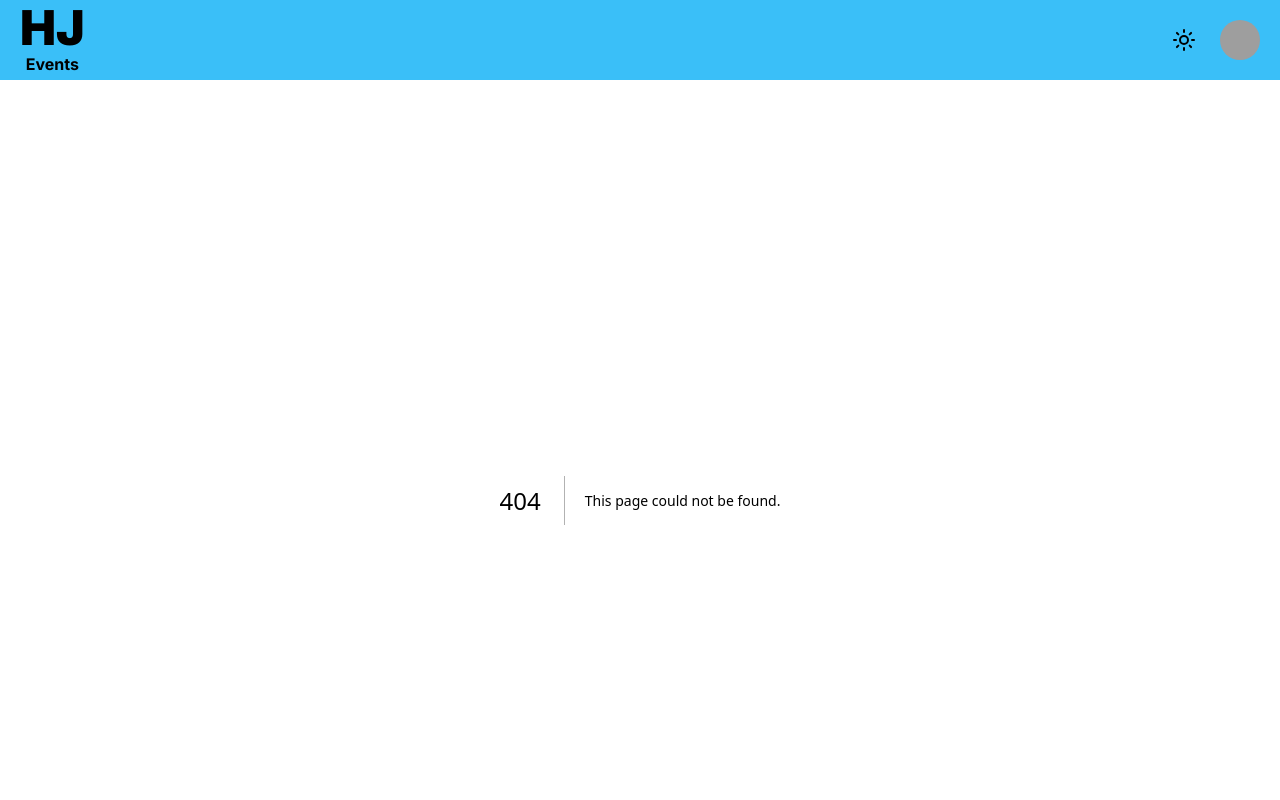
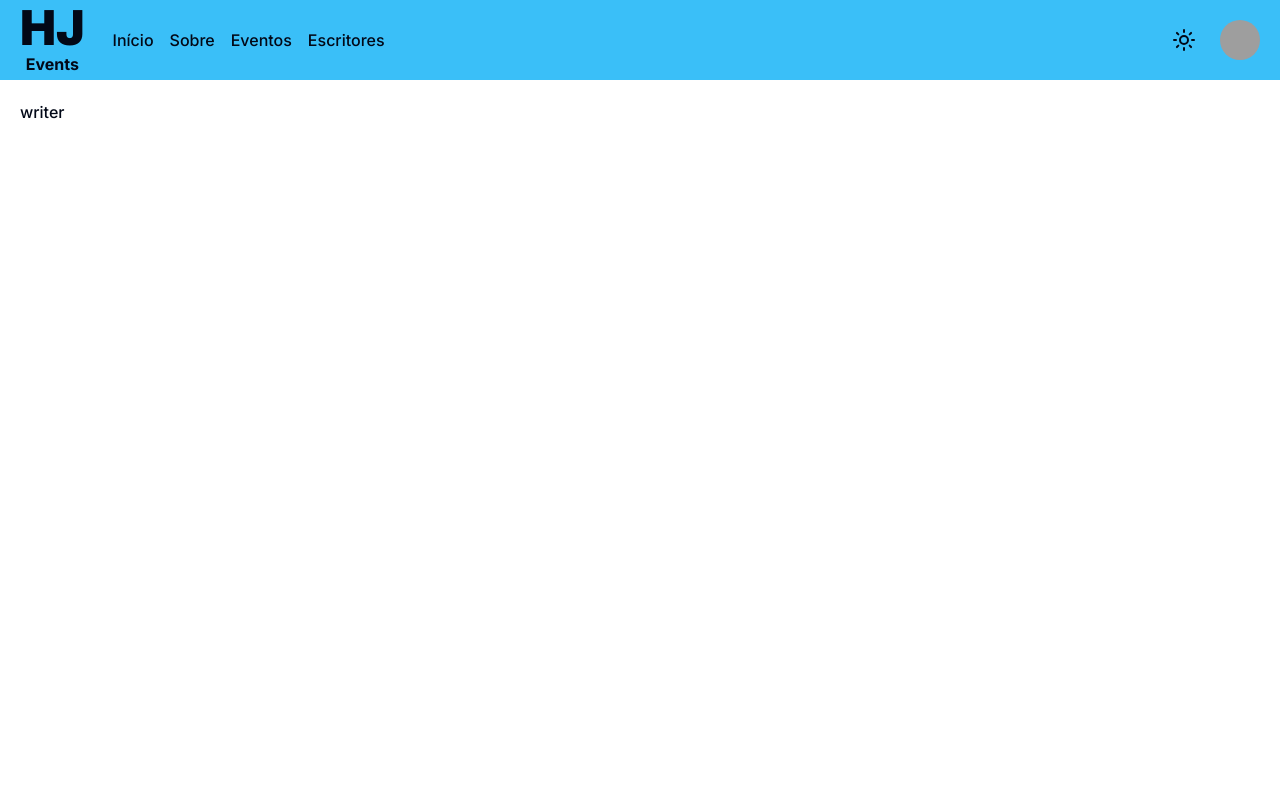
Before and after one commit to LuanKMS/jh-events, a Next.js app: page /writer in a window 1280 px wide. Before the commit this address had no page. Shown: the top 800 px of the page. Built offline with nearby package versions, Linux system fonts and the light colour scheme; grey boxes are pictures that could not be loaded.

Commit message:
CREATED writer router; UPDATED insert nav bar

```diff
--- /dev/null
+++ b/app/writer/page.tsx
@@ -0,0 +1,7 @@
+export default function Writer(){
+  return(
+    <>
+      <h1>writer</h1>
+    </>
+  )
+}
--- a/components/wrapper/header.tsx
+++ b/components/wrapper/header.tsx
@@ -3,12 +3,27 @@ import { UserCog, LogOut } from "lucide-react"
 import { toggleTheme } from "../index"
 import { dropMenu, avatar } from "../ui/index"
 import { Logo } from "./logo"
+import Link from "next/link"
+
+function LinkStyled({href, children}: {href: string, children: React.ReactNode}){
+  return(
+    <Link href={href} className="duration-200 hover:opacity-75">{children}</Link>
+  )
+}
 
 export function Header(){
-
   return(
     <header className="sticky top-0 z-50 select-none flex justify-between items-center w-full h-20 p-5 bg-emphasis">
-      <Logo />
+      <div className="flex items-center flex-row gap-7">
+        <Logo />
+
+        <ul className="flex gap-4">
+        <li><LinkStyled href="/">Início</LinkStyled></li>
+          <li><LinkStyled href="/about">Sobre</LinkStyled></li>
+          <li><LinkStyled href="/events">Eventos</LinkStyled></li>
+          <li><LinkStyled href="/writer">Escritores</LinkStyled></li>
+        </ul>
+      </div>
 
       <div className="flex flex-row gap-4 text-sm">
         <toggleTheme.ToggleTheme className="border-none focus-visible:ring-0 focus-visible:ring-offset-0"/>
```
